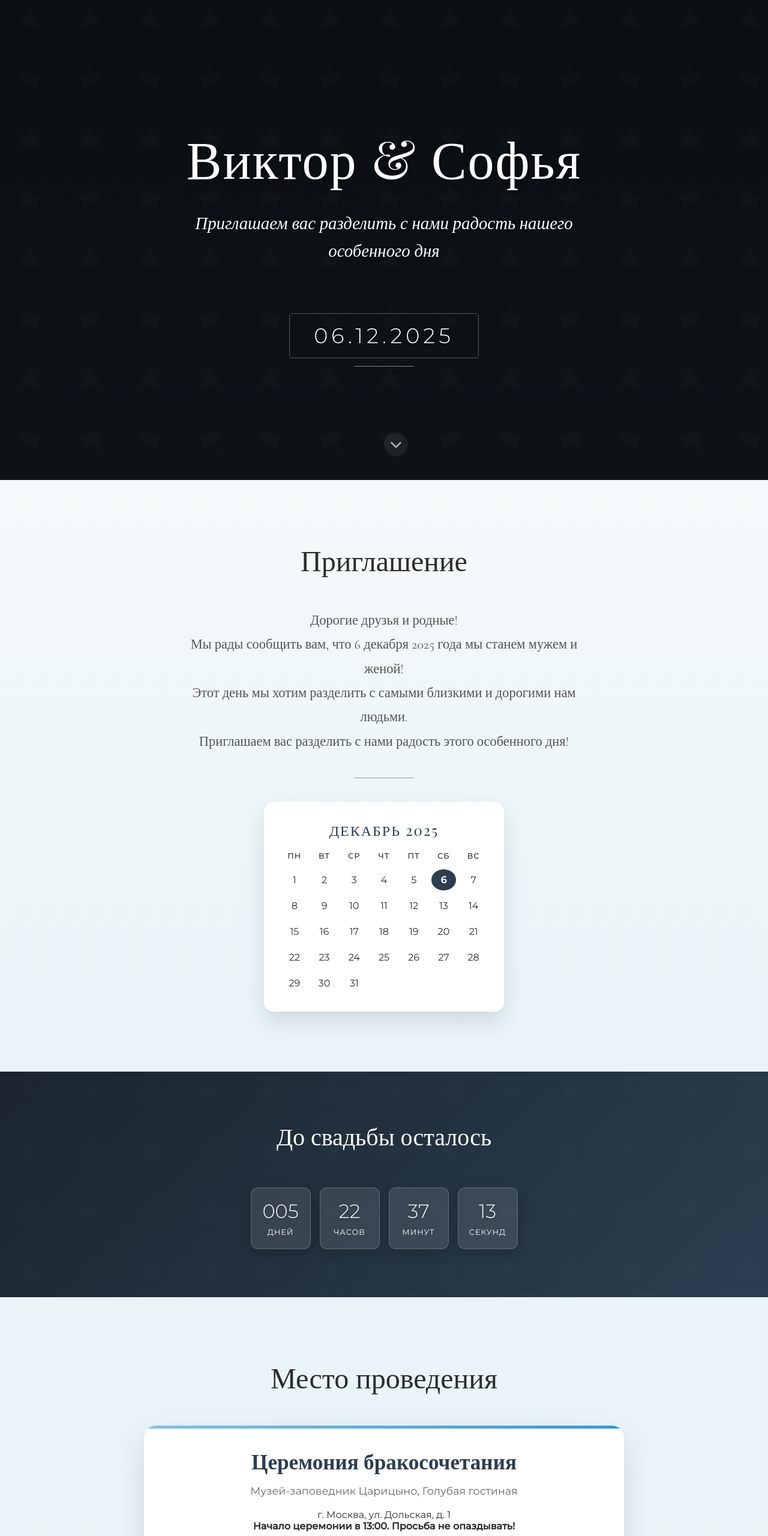
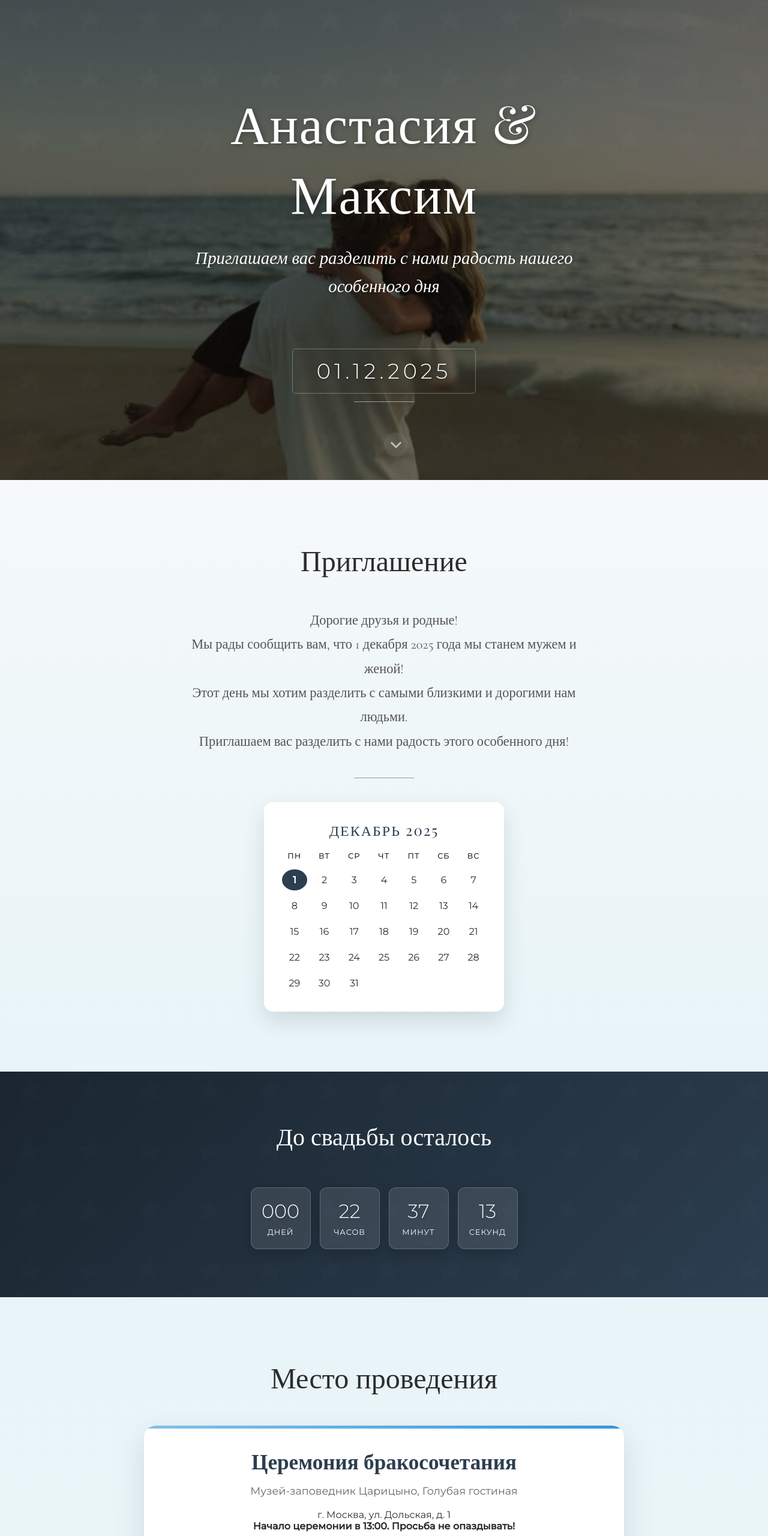
Before and after one commit to novilaa/shablon2, a plain HTML site: page index.html in a window 1280 px wide. Shown: the top 2560 px of the page at 60% size. Drawn offline with nearby package versions, Linux system fonts and the light colour scheme.

Commit message:
fied for shablon

```diff
--- a/index.html
+++ b/index.html
@@ -5,7 +5,7 @@
   <meta name="viewport" content="width=device-width, initial-scale=1.0, maximum-scale=1.0, user-scalable=no" />
   <meta name="mobile-web-app-capable" content="yes" />
   <meta name="apple-mobile-web-app-capable" content="yes" />
-  <title>Виктор и Софья — Свадьба 06.12.25</title>
+  <title>Виктор и Софья — Свадьба 01.12.25</title>
 
   <!-- Подключение шрифтов и иконок -->
   <link href="https://fonts.googleapis.com/css2?family=Cormorant+Garamond:wght@300;400;500;600;700&family=Playfair+Display:wght@400;500;600;700&family=Montserrat:wght@300;400;500&display=swap" rel="stylesheet">
@@ -1019,9 +1019,9 @@
   <!-- ГЛАВНЫЙ ЭКРАН С АТМОСФЕРНОЙ ФОТОГРАФИЕЙ -->
   <section class="hero">
     <div class="hero-content">
-      <h1 class="couple-name">Виктор & Софья</h1>
+      <h1 class="couple-name">Анастасия & Максим</h1>
       <p class="invite-phrase">Приглашаем вас разделить с нами радость нашего особенного дня</p>
-      <div class="date">06.12.2025</div>
+      <div class="date">01.12.2025</div>
     </div>
     <div class="scroll-down" onclick="document.getElementById('invitation').scrollIntoView({behavior: 'smooth'})">
       <i class="fas fa-chevron-down"></i>
@@ -1033,7 +1033,7 @@
     <h2 class="section-title">Приглашение</h2>
     <div class="invitation-text">
       <p>Дорогие друзья и родные!</p>
-      <p>Мы рады сообщить вам, что 6 декабря 2025 года мы станем мужем и женой!</p>
+      <p>Мы рады сообщить вам, что 1 декабря 2025 года мы станем мужем и женой!</p>
       <p>Этот день мы хотим разделить с самыми близкими и дорогими нам людьми.</p>
       <p>Приглашаем вас разделить с нами радость этого особенного дня!</p>
     </div>
@@ -1051,12 +1051,12 @@
       </div>
       <div class="calendar-days">
 
-        <div class="calendar-day">1</div>
+        <div class="calendar-day wedding-day">1</div>
         <div class="calendar-day">2</div>
         <div class="calendar-day">3</div>
         <div class="calendar-day">4</div>
         <div class="calendar-day">5</div>
-        <div class="calendar-day wedding-day">6</div>
+        <div class="calendar-day">6</div>
         <div class="calendar-day">7</div>
         <div class="calendar-day">8</div>
         <div class="calendar-day">9</div>
@@ -1273,17 +1273,17 @@
 
   <!-- ФУТЕР -->
   <footer>
-    <p>С любовью, Виктор и Софья 💍</p>
+    <p>С любовью, Максим & Анастасия 💍</p>
     <p>Связаться с нами:
-      <a href="https://t.me/soshenka" target="_blank">@soshenka</a>
+      <a href="https://t.me/" target="_blank"></a>
     </p>
-    <p style="opacity: 0.7;">© 2025 Viktor & Sofya Wedding</p>
+    <p style="opacity: 0.7;">© 2025 Maksim & Anastasia Wedding</p>
   </footer>
 
   <script>
     // Обратный отсчет до свадьбы
     function updateCountdown() {
-      const weddingDate = new Date('2025-12-06T13:00:00').getTime();
+      const weddingDate = new Date('2025-12-01T13:00:00').getTime();
       const now = new Date().getTime();
       const timeLeft = weddingDate - now;
 
```
Also changed, not shown: image.jpg (added), image1.jpg (added), image2.jpg (added), image3.jpg (added).
